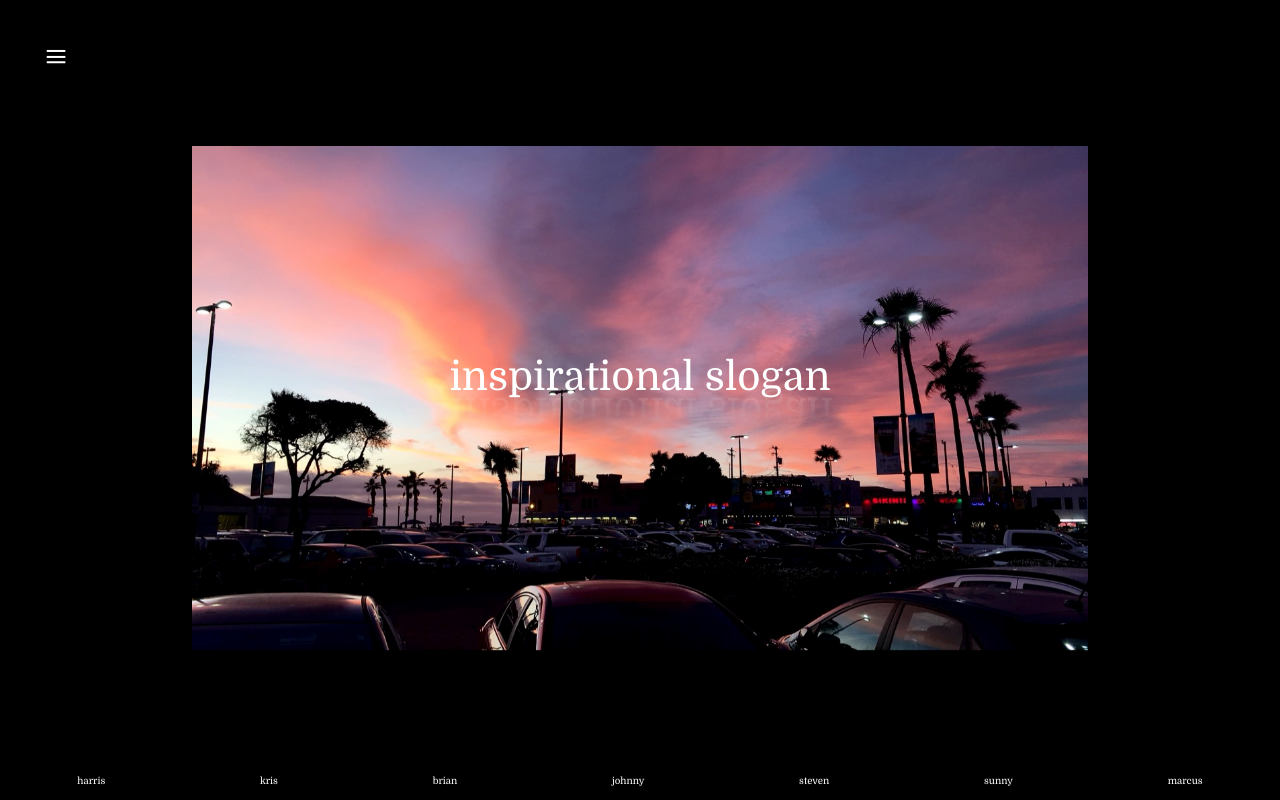
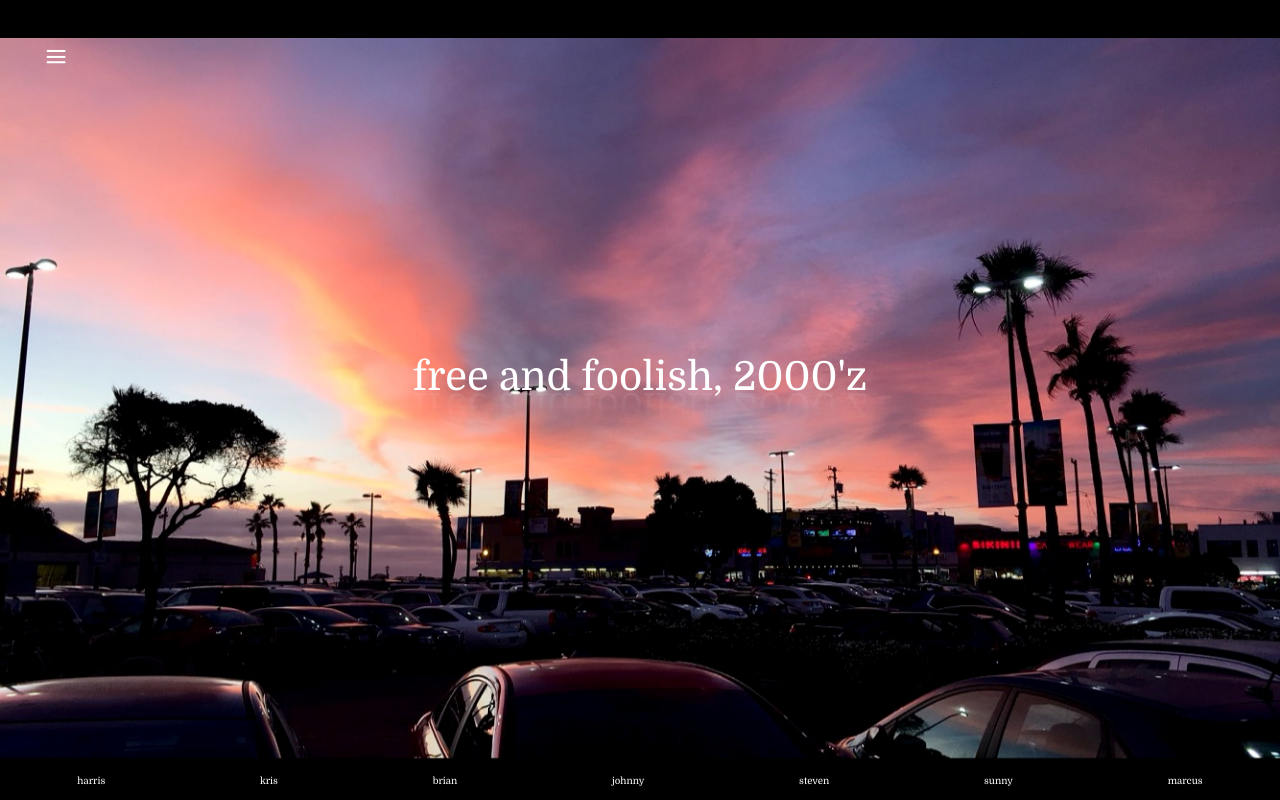
Before and after one commit to mlmar/twothousandz, a React (Create React App) app in the folder client/: page /demo/gallery in a window 1280 px wide. Built offline with nearby package versions, Linux system fonts and the light colour scheme.

Commit message:
full gallery

```diff
--- a/client/src/App.js
+++ b/client/src/App.js
@@ -15,7 +15,7 @@ import DemoGallery from './js/modules/demo/DemoGallery.js';
 
 const ROUTES = [
   { name : "Landing Page", path : "/" , class : "homepage" },
-  { name : "Gallery Demo", path : "/demo/gallery" , class: "gallery"},
+  { name : "Gallery Demo 'LifeStyle'", path : "/demo/gallery" , class: "gallery"},
   { name : "CSS Demo", path : "/demo/css" , class : "democss"},
   { name : "JS Demo", path : "/demo/js" , class : "demojs"},
 ];
--- a/client/src/css/main.css
+++ b/client/src/css/main.css
@@ -159,7 +159,7 @@ button {
 .nav > .routes {
   display: flex;
   flex-direction: column;
-  width: 25vw;
+  width: 20vw;
   height: 100vh;
   background: var(--bg-light-clear);
   padding: 7rem 3rem 3rem 3rem;
@@ -168,7 +168,7 @@ button {
 
 .nav > .routes > * {
   align-items: center;
-  justify-content: center;
+  justify-content: flex-start;
   background: none;
   height: 2.3rem;
   font-size: 1.3rem;
@@ -277,16 +277,25 @@ button {
     opacity: 1;
   }
   75% {
-    opacity: 1
+    opacity: 1;
   }
   100% {
     opacity: 0;
   }
 }
 
+@keyframes move {
+  from {
+    transform: scale(1.5);
+  }
+  to {
+    transform: scale(1);
+  }
+}
+
 .animate-gallery {
-  animation: gallery 8s ease-in-out;
-  animation-iteration-count: infinite;
+  animation: gallery 8s ease-in-out; /* , move 8s linear;*/
+  animation-fill-mode: forwards;
 }
 
 .overlay-gallery button.menu,
@@ -321,12 +330,12 @@ button {
 }
 
 .gallery .slogan:after {
-  content: "Inspirational slogan";
-  top: 80%;
+  content: "free and foolish, 2000'z";
+  top: 70%;
   left: 0;
   transform: scaleY(-1.2);
   position: absolute;
-  background-image: linear-gradient(hsla(0, 0%, 100%, 0) 28%, rgba(255, 255, 255, 0.145));
+  background-image: linear-gradient(hsla(0, 0%, 100%, 0) 28%, rgba(255, 255, 255, 0.118));
   background-clip: text;
   color: transparent;
 }
@@ -335,13 +344,13 @@ button {
   display: flex;
   flex-direction: column;
   flex: 1 1;
-  overflow: overlay;
+  overflow: hidden;
   align-items: center;
   justify-content: center;
 }
 
 .gallery .images > .wrapper {
-  width: 70%;
+  width: 100%;
 }
 
 .gallery .images > .wrapper > img {
--- a/client/src/js/modules/demo/DemoGallery.js
+++ b/client/src/js/modules/demo/DemoGallery.js
@@ -1,5 +1,7 @@
 import React from 'react';
-import images from '../../util/Images.js'
+import images from '../../util/Images.js';
+
+const SLOGAN = "free and foolish, 2000'z";
 
 class DemoGallery extends React.Component {
   constructor(props) {
@@ -21,7 +23,7 @@ class DemoGallery extends React.Component {
       this.index = this.index < images.length - 1 ? this.index + 1 : 0;
       this.setState({
         image : (
-          <span className="wrapper animate-gallery">
+          <span className="wrapper animate-gallery" key={this.index}>
             <img src={images[this.index].src} width="200" alt={images[this.index].src}/>
           </span>
         )
@@ -37,8 +39,8 @@ class DemoGallery extends React.Component {
 
   render() {
     return (
-      <div className="gallery fade in">
-        <label className="slogan large" ref={this.slogan}> inspirational slogan </label>
+      <div className="gallery">
+        <label className="slogan large" ref={this.slogan}> {SLOGAN} </label>
         <div className="images">
           {this.state.image}
         </div>
```
